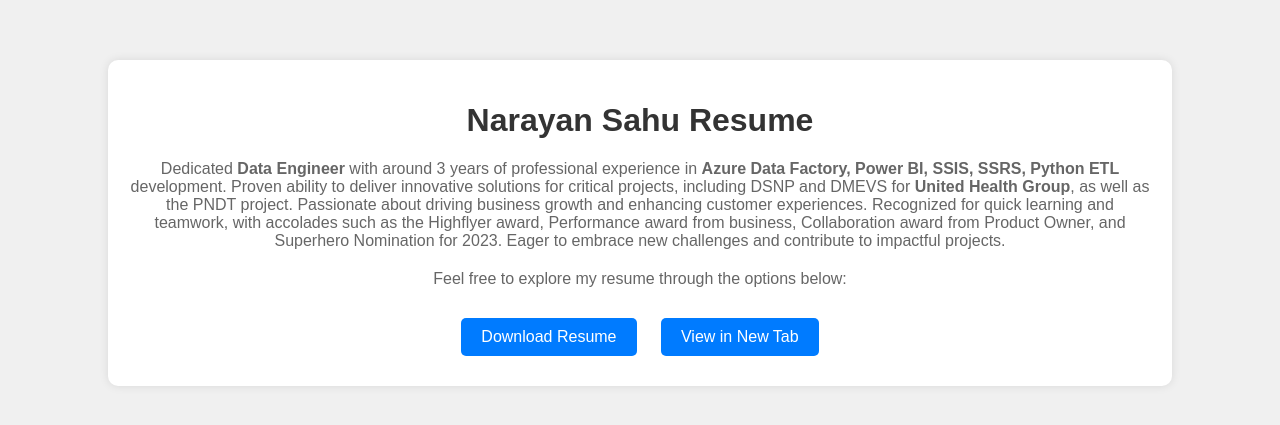
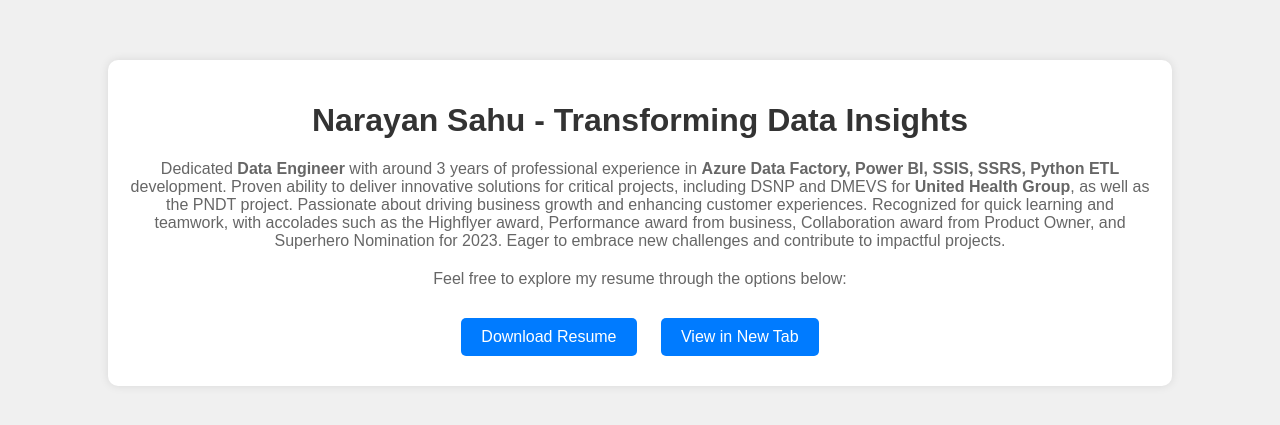
Before and after one commit to Narayan-git/CareerOutlookNarayanSahu, a plain HTML site: page index.html in a window 1280 px wide. Shown: the part 177-602 px from the top of the page. Drawn offline with Linux system fonts and the light colour scheme.

Commit message:
Update index.html

```diff
--- a/index.html
+++ b/index.html
@@ -65,7 +65,7 @@
 </head>
 <body>
     <div class="container">
-        <h1>Narayan Sahu Resume</h1>
+        <h1>Narayan Sahu - Transforming Data Insights</h1>
         <p>Dedicated <b>Data Engineer</b> with around 3 years of professional experience in <b>Azure Data Factory, Power BI, SSIS, SSRS, Python ETL</b> development. Proven ability to deliver innovative solutions for critical projects, including DSNP and DMEVS for <b>United Health Group</b>, as well as the PNDT project. Passionate about driving business growth and enhancing customer experiences. Recognized for quick learning and teamwork, with accolades such as the Highflyer award, Performance award from business, Collaboration award from Product Owner, and Superhero Nomination for 2023. Eager to embrace new challenges and contribute to impactful projects.</p>
         <p>Feel free to explore my resume through the options below:</p>
         <button class="button" onclick="downloadResume()">Download Resume</button>
```
